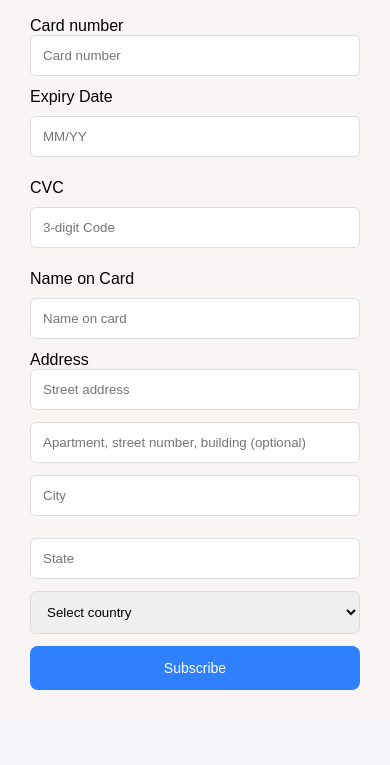
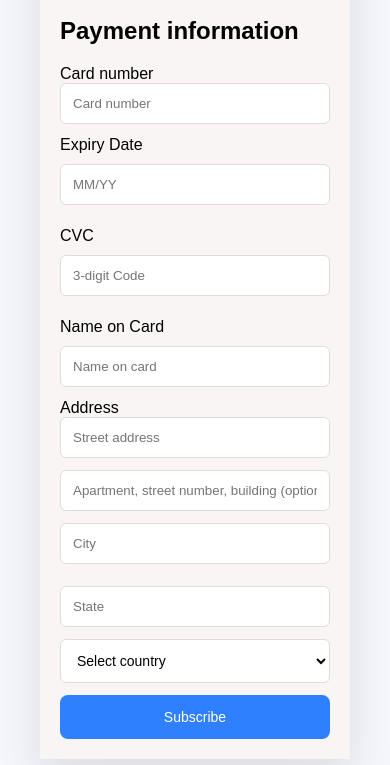
Before and after one commit to ArunKumarN2003/Payment-website, a plain HTML site: page index.html in a window 390 px wide. Shown: the part 1235-2000 px from the top of the page. Before the commit the page ends 1955 px from the top, so only its background shows below. Drawn offline with Linux system fonts and the light colour scheme.

Commit message:
Refactor CSS styles for layout and responsiveness

```diff
--- a/style.css
+++ b/style.css
@@ -2,45 +2,59 @@
   box-sizing: border-box;
   font-family: Arial, sans-serif;
 }
-html,
+
 body {
+  background: #f4f6fb;
+  margin: 0;
+  padding: 40px;
   width: 100%;
-  margin: 0;
   overflow-x: hidden;
-  background: #f4f6fb;
+  padding: 40px;
 }
+html{
+    max-width: 100%;
+    overflow-x: hidden;
+}
+
 .container {
   display: flex;
-  width: 100%;
+  max-width: 100%;
   min-height: 100vh;
-  padding: 40px;
   background: #faf5f5;
+  border-radius: 0;
+  overflow-x: hidden;
   box-shadow: 0 20px 40px rgba(36, 18, 18, 0.1);
 }
+
+
 .left {
   width: 50%;
   background: linear-gradient(135deg, #8f00ff, #ff6a3d);
   color: #fff;
   padding: 30px;
 }
+
 .left h1 {
   margin: 20px 0 10px;
 }
+
 .subtext {
   opacity: 0.9;
   margin-bottom: 30px;
 }
+
 .plan {
   display: flex;
   align-items: center;
-  background: rgba(255, 255, 255, 0.15);
+  background: rgba(255,255,255,0.15);
   padding: 15px;
   border-radius: 8px;
   margin-bottom: 20px;
 }
-.plan p {
-  padding: 10px;
+.plan p{
+     padding: 15px;
 }
+
 .icon {
   width: 40px;
   height: 40px;
@@ -50,16 +64,19 @@
   align-items: center;
   justify-content: center;
 }
+
 .icon img {
   width: 30px;
-  height: 30px;
+  height: px;
   object-fit: contain;
 }
+
 .price {
   margin-left: auto;
 }
+
 .promo {
-  background: rgba(255, 255, 255, 0.2);
+  background: rgba(255,255,255,0.2);
   border: none;
   color: #fff;
   padding: 10px;
@@ -67,29 +84,37 @@
   border-radius: 6px;
   cursor: pointer;
 }
+
 .sum {
   margin-top: 30px;
 }
+
 .sum div {
   display: flex;
   justify-content: space-between;
   margin-top: 10px;
 }
+
 .tot {
   font-weight: bold;
 }
+
+
 .right {
   width: 50%;
   padding: 40px;
 }
+
 h2 {
   margin-top: 0;
 }
+
 .billing {
   display: flex;
   gap: 15px;
   margin-bottom: 30px;
 }
+
 .option {
   border: 1px solid #ddd;
   padding: 15px;
@@ -98,9 +123,10 @@
   cursor: pointer;
 }
 
-.option:active {
+.option:active{
   border-color: #2f80ff;
 }
+
 .badge {
   background: #2ecc71;
   color: #fff;
@@ -115,35 +141,47 @@
   gap: 10px;
   margin-bottom: 30px;
 }
+
 .methods button {
-  padding: 10px;
+  padding: 10px 15px;
   border: 1px solid #ddd;
   background: #fff;
   border-radius: 6px;
   cursor: pointer;
+  gap: 8px;
+}
+.methods button img{
+    height:  24px;
+    width: auto;
 }
 
-.methods button img {
-  height: 24px;
-  width: auto;
-}
 .methods button:active {
   border-color: #2f80ff;
 }
 
-form input,
+form input {
+  width: 100%;
+  padding: 12px;
+  margin-bottom: 12px;
+  border: 1px solid #ddd;
+  border-radius: 6px;
+}
+
+.row {
+  display: grid;
+  gap: 10px;
+}
 select {
   width: 100%;
   padding: 12px;
   margin-bottom: 12px;
   border: 1px solid #ddd;
   border-radius: 6px;
+  font-size: 14px;
+  background-color: #fff;
 }
-.row {
-  display: grid;
-  grid-template-columns: 1fr 1fr;
-  gap: 10px;
-}
+
+
 .subscribe {
   background: #2f80ff;
   color: #fff;
@@ -155,10 +193,13 @@
   cursor: pointer;
 }
 @media (max-width: 992px) {
+  body {
+    padding: 20px;
+  }
 .container {
     flex-direction: column;
-    padding: 20px;
   }
+
   .left,
   .right {
     width: 100%;
@@ -171,11 +212,11 @@
   }
 }
 @media (max-width: 600px) {
-  .container {
-    padding: 10px;
+  body {
+    padding: 40px;
   }
 .left {
-    padding: 20px;
+    padding: 15px;
     text-align: center;
   }
 .left h1 {
@@ -193,12 +234,17 @@
    grid-template-columns: 1fr;
    gap: 10px;
 }
+.methods button {
+width: 100%;
+}
 .row {
     grid-template-columns: 1fr;
   }
+
   .right {
     padding: 20px;
   }
+
   .subscribe {
     font-size: 14px;
   }
```
Lines whose indentation alone changed are shown as unchanged.
